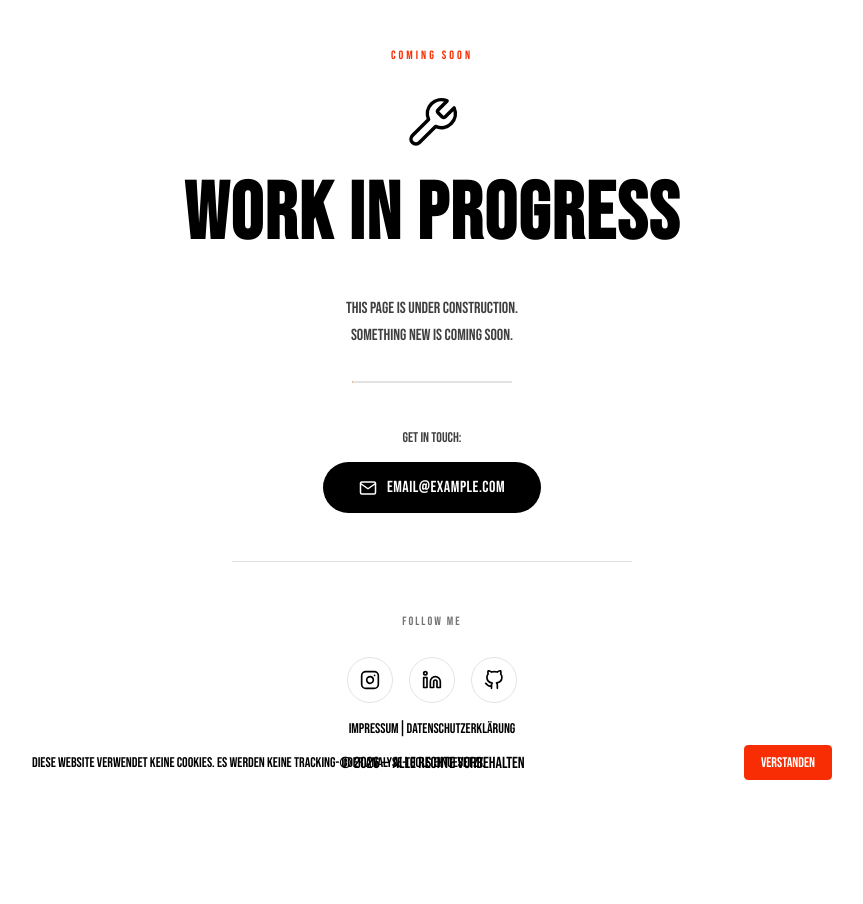
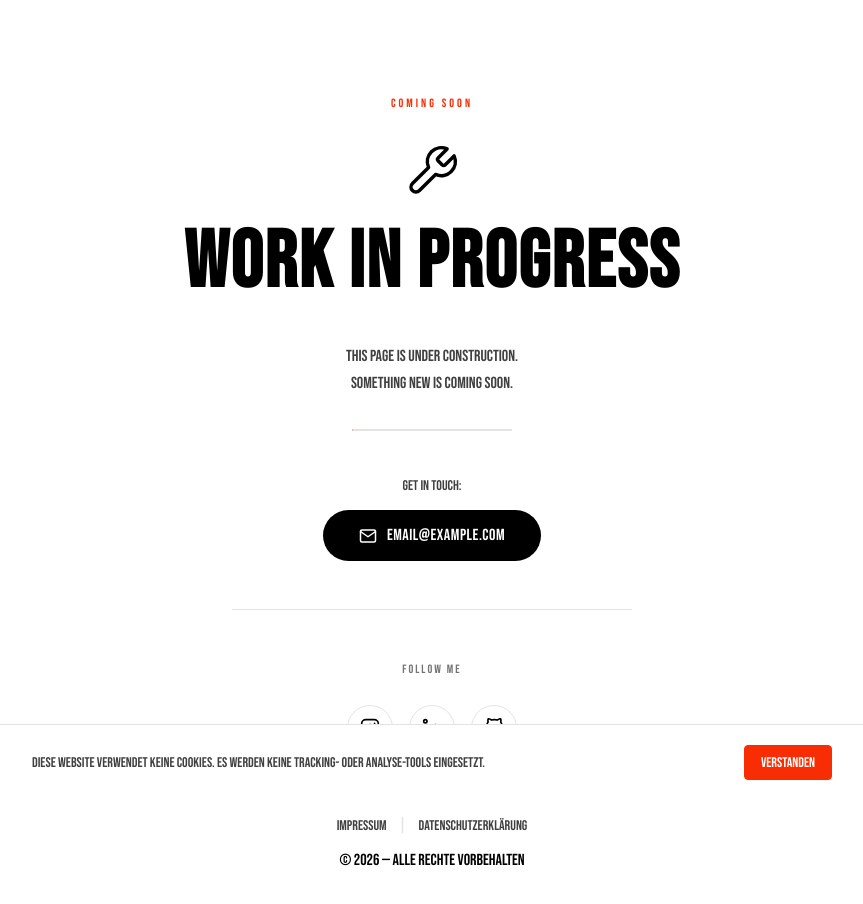
Before and after one commit to marvinLaubenstein/curriculum-vitae, a React (Vite) app: page / in a window 1280 px wide. Shown: the top 904 px of the page, without its empty margins (208-1071 px from the left). Before the commit the page ends 853 px from the top, so only its background shows below. Built offline with nearby package versions, Linux system fonts and the light colour scheme.

Commit message:
fix(tokens): removing tokens temp (#16)

```diff
--- a/src/App.css
+++ b/src/App.css
@@ -15,7 +15,7 @@
   flex: 1;
   justify-content: center;
   align-items: center;
-  padding: var(--spacing-3xl) var(--spacing-2xl);
+  padding: 3rem 2rem;
   text-align: center;
   max-width: 640px;
 }
--- a/src/components/CookiePopup/CookiePopup.css
+++ b/src/components/CookiePopup/CookiePopup.css
@@ -3,8 +3,8 @@
   bottom: 0;
   left: 0;
   right: 0;
-  background: var(--bg);
-  border-top: 1px solid var(--border);
+  background: #ffffff;
+  border-top: 1px solid #e3e3e3;
   padding: clamp(0.75rem, 2vw, 1.25rem) clamp(1rem, 3vw, 1.5rem);
   z-index: 999;
   animation: cookieSlideUp 0.4s ease-out;
@@ -32,13 +32,13 @@
   display: flex;
   align-items: center;
   justify-content: space-between;
-  gap: var(--spacing-xl);
+  gap: 1.5rem;
   flex-wrap: wrap;
 }
 
 .cookie-popup-text {
   font-size: clamp(0.8rem, 2vw, 0.875rem);
-  color: var(--text);
+  color: #404040;
   margin: 0;
   flex: 1;
   min-width: 200px;
@@ -50,7 +50,7 @@
 
 .cookie-popup-actions {
   display: flex;
-  gap: var(--spacing-md);
+  gap: 0.75rem;
   flex-shrink: 0;
 }
 
@@ -60,14 +60,14 @@
   font-size: clamp(0.8rem, 1.5vw, 0.875rem);
   cursor: pointer;
   transition: all 0.2s ease;
-  border: 1px solid var(--border);
+  border: 1px solid #e3e3e3;
   white-space: nowrap;
 }
 
 .cookie-popup-btn-accept {
-  background: var(--color-accent);
-  color: var(--color-bg);
-  border-color: var(--color-accent);
+  background: #f92d03;
+  color: #ffffff;
+  border-color: #f92d03;
 }
 
 .cookie-popup-btn-accept:hover {
@@ -76,9 +76,9 @@
 
 .cookie-popup-btn-decline {
   background: transparent;
-  color: var(--color-text);
+  color: #404040;
 }
 
 .cookie-popup-btn-decline:hover {
-  background: var(--color-border);
+  background: #e3e3e3;
 }
--- a/src/components/PrivacyFooter/PrivacyFooter.css
+++ b/src/components/PrivacyFooter/PrivacyFooter.css
@@ -1,19 +1,19 @@
 .privacy-footer {
   padding: 1rem 1rem;
   text-align: center;
-  border-top: 1px solid var(--color-border);
-  background: var(--color-bg);
+  border-top: 1px solid #e3e3e3;
+  background: #ffffff;
   z-index: 998;
   width: 100%;
   box-sizing: border-box;
 }
 
 .privacy-footer-legal {
-  margin-bottom: var(--spacing-sm);
+  margin-bottom: 0.5rem;
 }
 
 .privacy-footer-legal a {
-  color: var(--color-text);
+  color: #404040;
   text-decoration: none;
   font-size: clamp(0.75rem, 1.5vw, 0.875rem);
   opacity: 1;
@@ -31,7 +31,7 @@
 }
 
 .privacy-footer-impressum{
-  color: var(--text);
+  color: #404040;
   text-decoration: none;
   font-size: clamp(0.75rem, 1.5vw, 0.875rem);
   opacity: 1;
@@ -44,7 +44,7 @@
 }
 
 .privacy-footer-datenschutz{
-  color: var(--text);
+  color: #404040;
   text-decoration: none;
   font-size: clamp(0.75rem, 1.5vw, 0.875rem);
   opacity: 1;
@@ -56,7 +56,7 @@
 }
 
 .privacy-footer-impressum{
-  color: var(--text);
+  color: #404040;
   text-decoration: none;
   font-size: clamp(0.75rem, 1.5vw, 0.875rem);
   opacity: 1;
@@ -69,21 +69,21 @@
 }
 
 .privacy-footer-datenschutz{
-  color: var(--text);
+  color: #404040;
   text-decoration: none;
   font-size: clamp(0.75rem, 1.5vw, 0.875rem);
   opacity: 1;
 }
 
 .privacy-footer-divider {
-  margin: 0 var(--spacing-md);
-  color: var(--color-border);
+  margin: 0 0.75rem;
+  color: #e3e3e3;
 }
 
 .privacy-footer-legal-content a {
-  color: var(--color-primary);
+  color: #f92d03;
   text-decoration: underline;
-  transition: color var(--transition-fast);
+  transition: color 0.2s ease;
 }
 
 .privacy-footer-legal-content a {
@@ -133,14 +133,14 @@
   max-width: 600px;
   width: 100%;
   box-shadow: 0 20px 50px rgba(0, 0, 0, 0.5);
-  color: var(--text);
+  color: #404040;
   margin-top: 2rem;
 }
 
 .privacy-footer-modal-close {
   position: absolute;
-  top: var(--spacing-lg);
-  right: var(--spacing-xl);
+  top: 1rem;
+  right: 1.5rem;
   font-size: 1.5rem;
   background: #fff;
   border: none;
@@ -174,14 +174,14 @@
 }
 
 .privacy-footer-modal h2 {
-  margin-bottom: var(--spacing-xl);
-  padding-right: var(--spacing-2xl);
+  margin-bottom: 1.5rem;
+  padding-right: 2rem;
 }
 
 .privacy-footer-legal-content h3 {
   font-size: 1rem;
   font-weight: 600;
-  color:#f92d03;
+  color: #f92d03;
   margin: 1.5rem 0 0.75rem;
 }
 
@@ -192,11 +192,11 @@
 .privacy-footer-legal-content h4 {
   font-size: 0.9rem;
   font-weight: 600;
-  color: var(--color-text);
-  margin: var(--spacing-lg) 0 var(--spacing-sm);
+  color: #404040;
+  margin: 1rem 0 0.5rem;
 }
 
 .privacy-footer-legal-content p {
-  margin-bottom: var(--spacing-md);
+  margin-bottom: 0.75rem;
   line-height: 1.6;
 }
```
